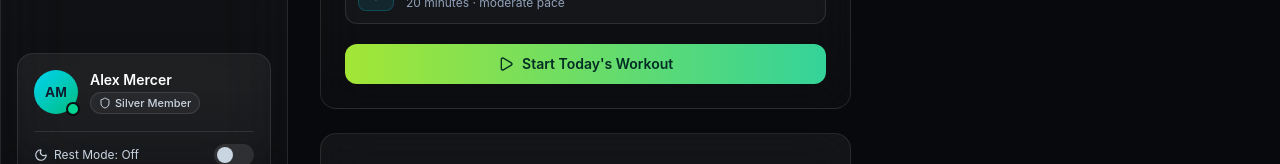
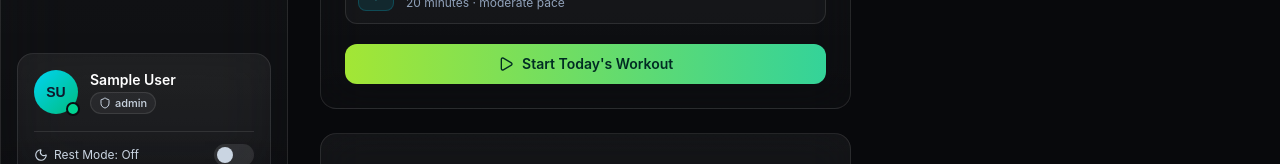
Before and after one commit to SayemTanvir/FitKit, a React (Vite) app: page / in a window 1280 px wide. Shown: the part 600-764 px from the top of the page. Built offline with nearby package versions, Linux system fonts and the light colour scheme; no server answers; sample sign-in values are in the browser's storage.

Commit message:
sidebar fixed

```diff
--- a/src/components/Sidebar.tsx
+++ b/src/components/Sidebar.tsx
@@ -18,6 +18,28 @@ const navItems = [
 
 export default function Sidebar({ isOpen, onClose }: SidebarProps) {
   const [restOn, setRestOn] = useState(false);
+
+  // Parse active user details from local storage
+  const user = (() => {
+    try {
+      return JSON.parse(localStorage.getItem('user') || '{}');
+    } catch {
+      return {};
+    }
+  })();
+
+  const userName = user.name || 'FitKit Member';
+  const userRole = user.role || user.status || 'Silver Member';
+
+  // Generate 2-letter initials dynamically from full name
+  const initials = userName
+    .trim()
+    .split(' ')
+    .filter(Boolean)
+    .map((part: string) => part[0])
+    .join('')
+    .toUpperCase()
+    .slice(0, 2) || 'FK';
 
   return (
     <aside
@@ -71,19 +93,19 @@ export default function Sidebar({ isOpen, onClose }: SidebarProps) {
         ))}
       </nav>
 
-      {/* Profile summary */}
+      {/* Dynamic Profile Summary */}
       <div className="p-4 m-4 rounded-2xl glass">
         <div className="flex items-center gap-3">
           <div className="relative shrink-0">
             <div className="w-11 h-11 rounded-full bg-gradient-to-br from-cyan-400 to-emerald-500 flex items-center justify-center font-display font-bold text-slate-900 text-sm">
-              AM
+              {initials}
             </div>
             <span className="absolute -bottom-0.5 -right-0.5 w-3.5 h-3.5 rounded-full bg-emerald-400 border-2 border-[#0b0d11]" />
           </div>
           <div className="min-w-0">
-            <p className="text-sm font-semibold text-white truncate">Alex Mercer</p>
-            <span className="inline-flex items-center gap-1 mt-0.5 text-[11px] font-medium text-slate-300 bg-white/5 border border-white/10 px-2 py-0.5 rounded-full">
-              <Shield className="w-3 h-3" /> Silver Member
+            <p className="text-sm font-semibold text-white truncate">{userName}</p>
+            <span className="inline-flex items-center gap-1 mt-0.5 text-[11px] font-medium text-slate-300 bg-white/5 border border-white/10 px-2 py-0.5 rounded-full truncate">
+              <Shield className="w-3 h-3 shrink-0" /> {userRole}
             </span>
           </div>
         </div>
```
